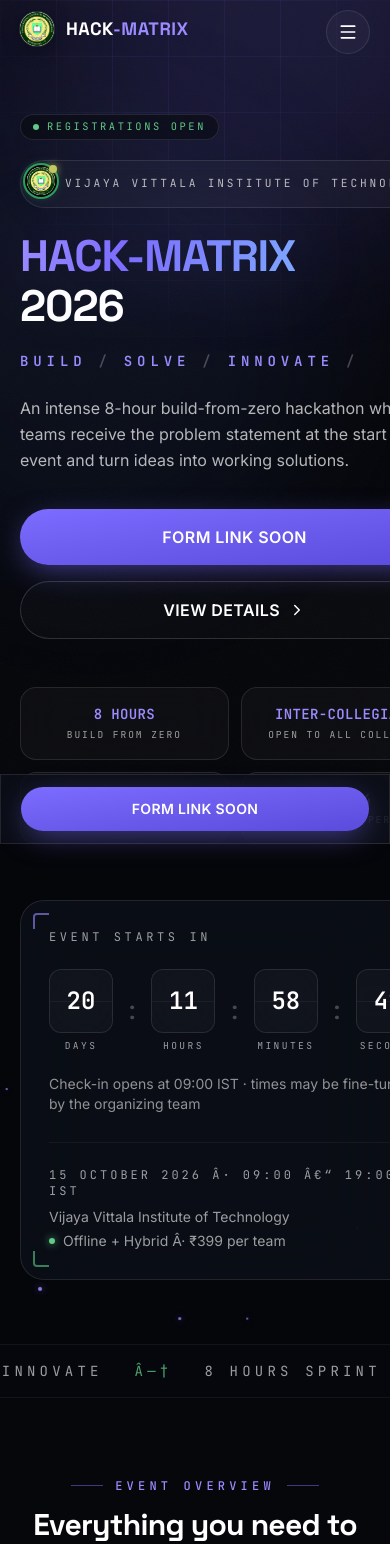
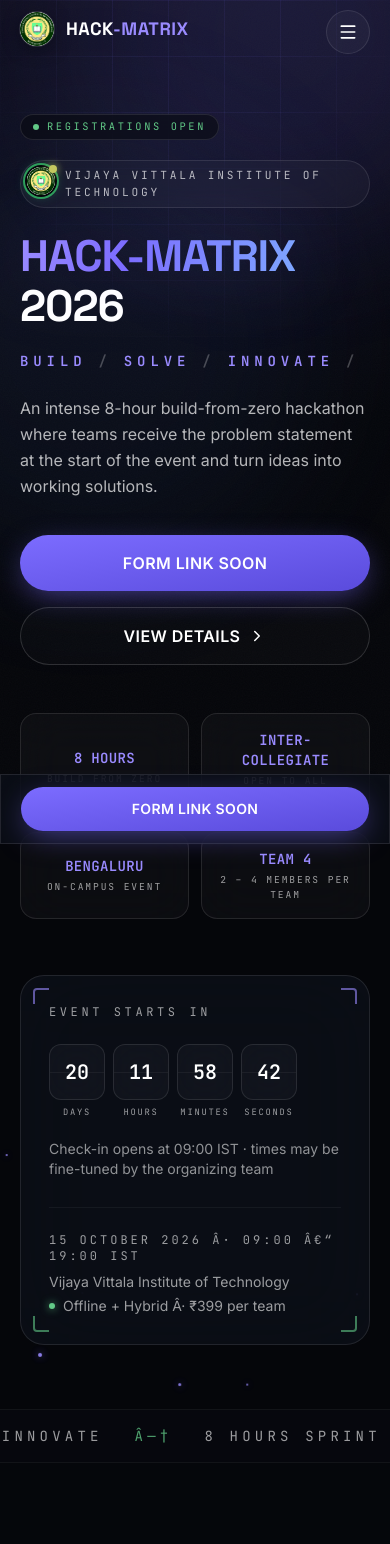
Before and after one commit to sanju-zxt/Hack-Matrix, a React (Vite) app: page / in a window 390 px wide. Shown: the top 1544 px of the page. Built offline with nearby package versions, Linux system fonts and the light colour scheme.

Commit message:
fix: mobile overflow — fluid hero countdown + grid-cols-1 base tracks across sections

```diff
--- a/src/components/layout/Footer.tsx
+++ b/src/components/layout/Footer.tsx
@@ -44,7 +44,7 @@
   return (
     <footer className="relative border-t border-white/5 bg-ink-900/40">
       <Container className="pb-10 pt-16 sm:pt-20">
-        <div className="grid gap-12 md:grid-cols-2 lg:grid-cols-[1.4fr_1fr_1fr]">
+        <div className="grid grid-cols-1 gap-12 md:grid-cols-2 lg:grid-cols-[1.4fr_1fr_1fr]">
           {/* Brand */}
           <div>
             <Brand logoSize={44} />
--- a/src/components/sections/About.tsx
+++ b/src/components/sections/About.tsx
@@ -27,7 +27,7 @@
   return (
     <Section id="about">
       <Container>
-        <div className="grid gap-12 lg:grid-cols-[1fr_1.2fr] lg:gap-16">
+        <div className="grid grid-cols-1 gap-12 lg:grid-cols-[1fr_1.2fr] lg:gap-16">
           {/* Sticky narrative column */}
           <div className="lg:sticky lg:top-32 lg:self-start">
             <SectionHeading
--- a/src/components/sections/Contact.tsx
+++ b/src/components/sections/Contact.tsx
@@ -58,7 +58,7 @@
   return (
     <Section id="contact">
       <Container>
-        <div className="grid gap-12 lg:grid-cols-[1fr_1.1fr] lg:gap-16">
+        <div className="grid grid-cols-1 gap-12 lg:grid-cols-[1fr_1.1fr] lg:gap-16">
           {/* Contact channels */}
           <div>
             <SectionHeading
@@ -173,7 +173,7 @@
               </p>
 
               <form onSubmit={handleSubmit} className="mt-6 space-y-4">
-                <div className="grid gap-4 sm:grid-cols-2">
+                <div className="grid grid-cols-1 gap-4 sm:grid-cols-2">
                   <div>
                     <label
                       htmlFor="contact-name"
--- a/src/components/sections/Eligibility.tsx
+++ b/src/components/sections/Eligibility.tsx
@@ -14,7 +14,7 @@
           description="If you study tech â€” or just love building â€” you belong here."
         />
 
-        <ul className="mx-auto grid max-w-4xl gap-3 sm:grid-cols-2">
+        <ul className="mx-auto grid max-w-4xl grid-cols-1 gap-3 sm:grid-cols-2">
           {eligibility.groups.map((group, i) => (
             <li key={group.label}>
               <Reveal delay={(i % 2) * 0.07} y={16}>
--- a/src/components/sections/Hero.tsx
+++ b/src/components/sections/Hero.tsx
@@ -114,12 +114,13 @@
         </div>
       )}
 
-      <div className="relative mx-auto grid w-full max-w-6xl items-center gap-14 px-5 sm:px-8 lg:grid-cols-[1.25fr_1fr] lg:gap-10">
+      <div className="relative mx-auto grid w-full max-w-6xl grid-cols-1 items-center gap-14 px-5 sm:px-8 lg:grid-cols-[1.25fr_1fr] lg:gap-10">
         {/* Left â€” copy */}
         <motion.div
           variants={container}
           initial={reduce ? undefined : "hidden"}
           animate="show"
+          className="min-w-0"
         >
           <motion.div variants={item} className="pb-5">
           <StatusPill />
@@ -201,9 +202,9 @@
           initial={reduce ? undefined : { opacity: 0, x: 28 }}
           animate={{ opacity: 1, x: 0 }}
           transition={{ duration: 0.8, ease: EASE, delay: 0.3 }}
-          className="flex flex-col items-center lg:items-end"
+          className="min-w-0 flex flex-col items-center lg:items-end"
         >
-          <div className="relative w-full max-w-md lg:max-w-none">
+          <div className="relative w-full max-w-md min-w-0 lg:max-w-none">
             {/* rotating emblem ornaments */}
             <span
               aria-hidden
--- a/src/components/sections/Prizes.tsx
+++ b/src/components/sections/Prizes.tsx
@@ -53,7 +53,7 @@
         )}
 
         {finalized && (
-          <ul className="grid gap-4 sm:grid-cols-2 lg:grid-cols-3">
+          <ul className="grid grid-cols-1 gap-4 sm:grid-cols-2 lg:grid-cols-3">
             {prizes.categories.map((category, i) => (
               <Reveal key={category} delay={(i % 3) * 0.07}>
                 <div className="glass rounded-2xl p-6">
--- a/src/components/sections/Register.tsx
+++ b/src/components/sections/Register.tsx
@@ -52,7 +52,7 @@
             className="absolute inset-0 bg-grid opacity-60 [mask-image:radial-gradient(ellipse_at_top,black_30%,transparent_70%)]"
           />
 
-          <div className="relative grid gap-12 lg:grid-cols-[1.1fr_1fr] lg:items-center lg:gap-14">
+          <div className="relative grid grid-cols-1 gap-12 lg:grid-cols-[1.1fr_1fr] lg:items-center lg:gap-14">
             {/* CTA copy */}
             <div>
               <Reveal>
--- a/src/components/sections/Schedule.tsx
+++ b/src/components/sections/Schedule.tsx
@@ -17,7 +17,7 @@
           description="Key milestones planned around the event. Fine-tuned timing is published closer to the day."
         />
 
-        <ol className="mx-auto grid max-w-3xl">
+        <ol className="mx-auto grid max-w-3xl grid-cols-1">
           {schedule.map((item, i) => (
             <li key={item.key} className="relative pb-3 last:pb-0">
               <Reveal delay={i * 0.03} y={14}>
--- a/src/components/sections/Sponsors.tsx
+++ b/src/components/sections/Sponsors.tsx
@@ -55,7 +55,7 @@
 
         {/* Real partners render here when added to eventConfig.sponsors.partners */}
         {hasPartners && (
-          <div className="grid gap-4 sm:grid-cols-2 lg:grid-cols-3">
+          <div className="grid grid-cols-1 gap-4 sm:grid-cols-2 lg:grid-cols-3">
             {sponsors.partners.map((partner) => (
               <Reveal key={partner.name}>
                 <div className="glass flex items-center gap-4 rounded-2xl p-6">
--- a/src/components/sections/Themes.tsx
+++ b/src/components/sections/Themes.tsx
@@ -38,7 +38,7 @@
           description={`Problem statements fall across these domains. ${themesNote}`}
         />
 
-        <ul className="grid gap-4 sm:grid-cols-2 lg:grid-cols-3">
+        <ul className="grid grid-cols-1 gap-4 sm:grid-cols-2 lg:grid-cols-3">
           {themes.map((theme, i) => {
             const Icon = iconMap[theme.icon] ?? Sparkles;
             return (
--- a/src/components/ui/Countdown.tsx
+++ b/src/components/ui/Countdown.tsx
@@ -28,14 +28,14 @@
 function Cell({ value, label }: { value: number; label: string }) {
   const padded = String(value).padStart(2, "0");
   return (
-    <div className="flex flex-col items-center gap-1.5 sm:gap-2">
-      <div className="glass relative flex h-16 w-16 items-center justify-center overflow-hidden rounded-xl sm:h-24 sm:w-24 sm:rounded-2xl">
-        <span className="font-mono text-2xl font-semibold tabular-nums text-white sm:text-4xl">
+    <div className="flex min-w-0 flex-col items-center gap-1.5 sm:gap-2">
+      <div className="glass relative flex h-14 w-14 max-w-full items-center justify-center overflow-hidden rounded-xl sm:h-24 sm:w-24 sm:rounded-2xl">
+        <span className="font-mono text-xl font-semibold tabular-nums text-white sm:text-4xl">
           {padded}
         </span>
         <span aria-hidden className="absolute inset-x-0 top-1/2 h-px bg-white/5" />
       </div>
-      <span className="font-mono text-[0.6rem] uppercase tracking-[0.25em] text-white/60 sm:text-[0.65rem]">
+      <span className="font-mono text-[0.55rem] uppercase tracking-[0.2em] text-white/60 sm:text-[0.65rem]">
         {label}
       </span>
     </div>
@@ -139,17 +139,17 @@
         </div>
       ) : (
         <Reveal delay={0.3} y={16}>
-          <div className="mt-6 flex items-center gap-3 sm:gap-5">
+          <div className="mt-6 flex items-center gap-2 sm:gap-5">
             <Cell value={left.days} label="days" />
-            <span aria-hidden className="font-mono text-2xl text-white/25 sm:text-3xl">
+            <span aria-hidden className="hidden font-mono text-2xl text-white/25 sm:inline sm:text-3xl">
               :
             </span>
             <Cell value={left.hours} label="hours" />
-            <span aria-hidden className="font-mono text-2xl text-white/25 sm:text-3xl">
+            <span aria-hidden className="hidden font-mono text-2xl text-white/25 sm:inline sm:text-3xl">
               :
             </span>
             <Cell value={left.minutes} label="minutes" />
-            <span aria-hidden className="font-mono text-2xl text-white/25 sm:text-3xl">
+            <span aria-hidden className="hidden font-mono text-2xl text-white/25 sm:inline sm:text-3xl">
               :
             </span>
             <Cell value={left.seconds} label="seconds" />
--- a/src/pages/RegisterPage.tsx
+++ b/src/pages/RegisterPage.tsx
@@ -114,7 +114,7 @@
           </div>
         </Reveal>
 
-        <div className="mt-12 grid gap-6 lg:grid-cols-2">
+        <div className="mt-12 grid grid-cols-1 gap-6 lg:grid-cols-2">
           <Reveal delay={0.05}>
             <div className="glass h-full rounded-2xl p-6 sm:p-8">
               <p className="font-mono text-[0.65rem] uppercase tracking-[0.25em] text-white/55">
@@ -182,7 +182,7 @@
               Three quick steps from sign-up to a confirmed slot.
             </p>
           </Reveal>
-          <div className="mt-8 grid gap-4 sm:grid-cols-3">
+          <div className="mt-8 grid grid-cols-1 gap-4 sm:grid-cols-3">
             {regSteps.map((step, i) => (
               <Reveal key={step.n} delay={i * 0.07}>
                 <div className="glass h-full rounded-2xl p-6">
```
Also changed, not shown: 2 other files (tests, documents, lock files or other folders).
